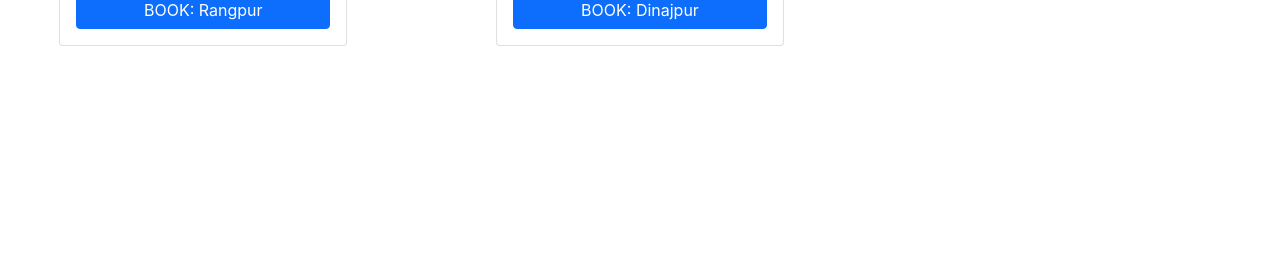
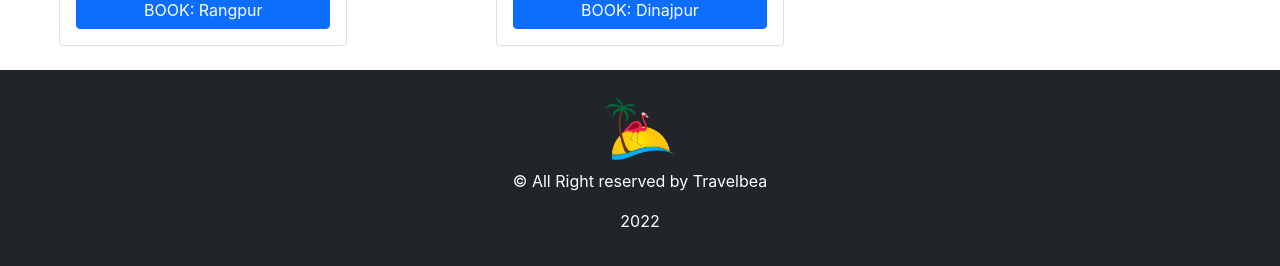
Before and after one commit to akilinjamam/assignment-10, a React (Create React App) app: page /visitingspot in a window 1280 px wide. Shown: the part 1272-1538 px from the top of the page. Before the commit the page ends 1318 px from the top, so only its background shows below. Built offline with nearby package versions, Linux system fonts and the light colour scheme; no server answers.

Commit message:
footer-part-added

```diff
--- a/src/App.js
+++ b/src/App.js
@@ -9,6 +9,7 @@ import CheckOut from './Component/CheckOut/CheckOut';
 import Login from './Component/Login/Login';
 import Register from './Component/Register/Register';
 import RequireAuth from './Component/RequireAuth/RequireAuth';
+import Footer from './Component/Footer/Footer';
 
 function App() {
   return (
@@ -28,7 +29,10 @@ function App() {
         <Route path='/register' element={<Register></Register>}></Route>
         <Route path='/visitingspot' element={<VisitingSpots></VisitingSpots>}></Route>
       </Routes>
+      <br />
+      <Footer></Footer>
     </div >
+
   );
 }
 
--- /dev/null
+++ b/src/Component/Footer/Footer.js
@@ -0,0 +1,19 @@
+import React from 'react';
+import logo from '../../logo-img/fav-for-assignment-10.png'
+
+const Footer = () => {
+
+    const today = new Date()
+    const year = today.getFullYear()
+
+    return (
+        <div style={{ height: '200px' }} className='bg-dark'>
+            <br />
+            <img style={{ height: '70px', width: '70px', display: 'block', margin: 'auto', }} src={logo} alt="" />
+            <p style={{ paddingTop: '5px' }} className='text-white text-center '> &copy; All Right reserved by  Travelbea </p>
+            <p className='text-white text-center'> {year} </p>
+        </div>
+    );
+};
+
+export default Footer;
```
Also changed, not shown: src/Component/Footer/Footer.css (added), src/logo-img/fav-for-assignment-10.png.
